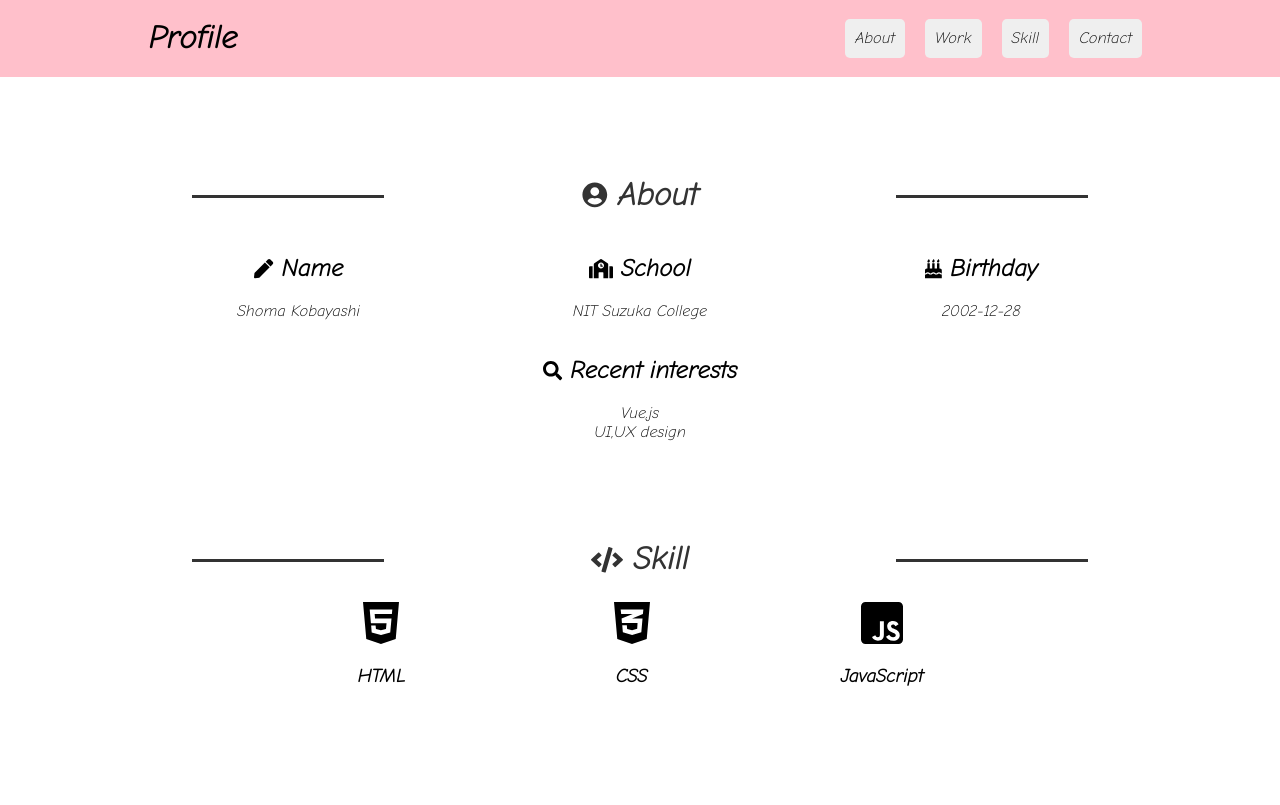
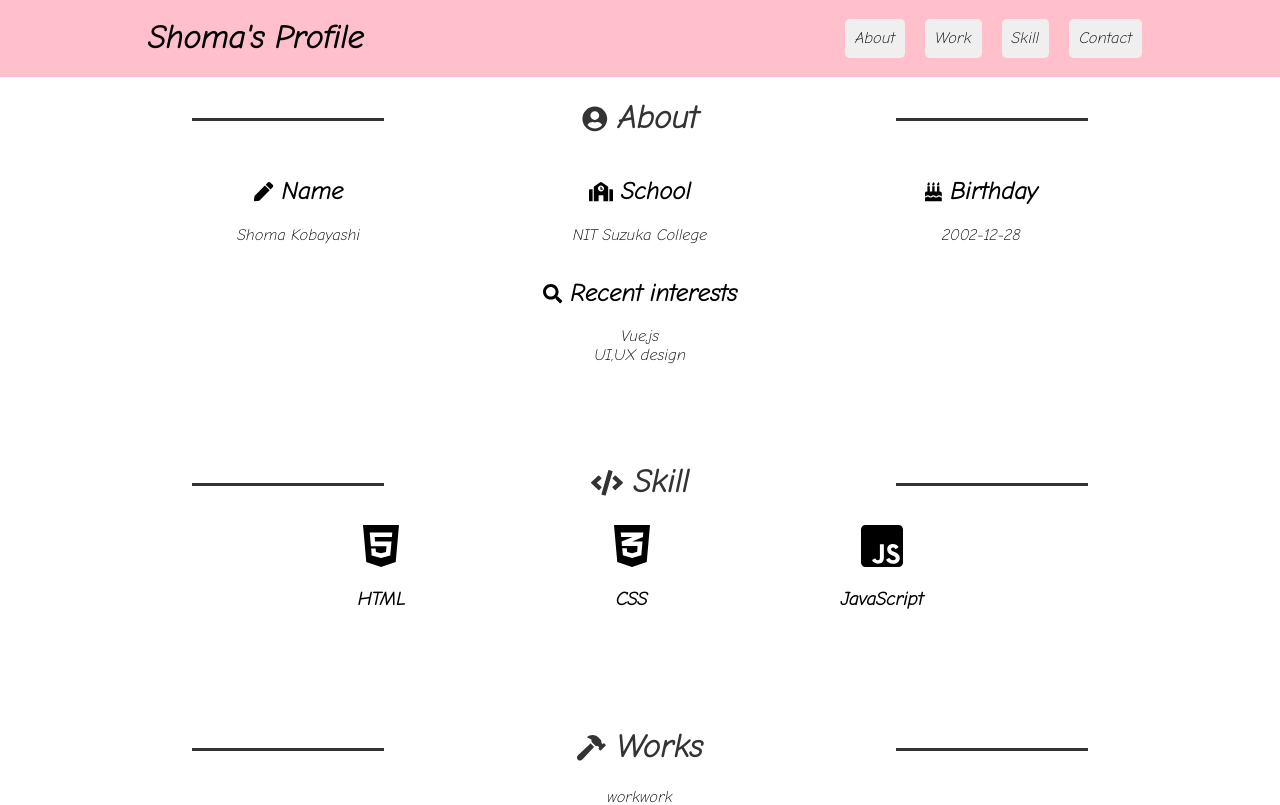
Before and after one commit to kobapi28/-portfolio, a Vue app: page / in a window 1280 px wide. Shown: the top 805 px of the page. Built offline with nearby package versions, Linux system fonts and the light colour scheme.

Commit message:
header固定に対応

```diff
--- a/src/App.vue
+++ b/src/App.vue
@@ -46,6 +46,10 @@ export default {
   font-size: 0.8em;
 }
 
+.text{
+    font-weight: 500;
+}
+
 
 
 .content-title {
--- a/src/components/About.vue
+++ b/src/components/About.vue
@@ -5,23 +5,23 @@
             <div class="about">
               <div class="me">
                 <h2><font-awesome-icon icon="pen" class="icon"/> Name</h2>
-                <p>Shoma Kobayashi</p>
+                <p class="text">Shoma Kobayashi</p>
               </div>
 
               <div class="me">
                 <h2><font-awesome-icon icon="school" class="icon"/> School</h2>
-                <p>NIT Suzuka College</p>
+                <p class="text">NIT Suzuka College</p>
               </div>
 
               <div class="me">
                 <h2><font-awesome-icon icon="birthday-cake" class="icon"/> Birthday</h2>
-                <p>2002-12-28</p>
+                <p class="text">2002-12-28</p>
               </div>
             </div>
 
 
             <h2><font-awesome-icon icon="search" class="icon"/> Recent interests</h2>
-            <p>Vue.js<br>UI,UX design</p>
+            <p class="text">Vue.js<br>UI,UX design</p>
         </div>
     </div>
 </template>
--- a/src/components/Contact.vue
+++ b/src/components/Contact.vue
@@ -3,7 +3,7 @@
         <h1 class="content-title"><font-awesome-icon icon="handshake" class="icon"/> Contact</h1>
         <div class="sam">
             <h2><font-awesome-icon icon="map-marker-alt" class="icon"/> Location</h2>
-            <p>Japan,Mie<br>Suzuka city</p>
+            <p class="text">Japan,Mie<br>Suzuka city</p>
 
             <h2><font-awesome-icon icon="globe" class="icon"/> Around the web</h2>
             <div class="link">
--- a/src/components/Header.vue
+++ b/src/components/Header.vue
@@ -1,12 +1,12 @@
 <template>
   <div class="header">
     <div class="header-inner">
-      <h1 class="title">Profile</h1>
+      <h1 class="title">Shoma's Profile</h1>
       <Nav class="nav"></Nav>
     </div>
 
     <div class="header-res">
-      <h1 class="title-res">Profile</h1>
+      <h1 class="title-res">Shoma's Profile</h1>
       <div class="nav-res">
         <div class="link-content">
           <font-awesome-icon icon="user-circle" class="nav-icon"/>
@@ -42,6 +42,10 @@ export default{
 <style>
 .header{
   background-color:pink;
+  position: fixed;
+  top: 0;
+  width: 100%;
+  z-index: 1;
 }
 
 .header-inner{
@@ -65,7 +69,7 @@ export default{
 
 .title-res{
   margin: auto;
-  padding: 5px;
+  padding: 10px;
 }
 
 .nav-res{
@@ -82,6 +86,7 @@ export default{
 
 .comment{
   margin:5px 0;
+  font-weight: 500;
 }
 
 .link-content{
@@ -90,7 +95,7 @@ export default{
   text-align: center;
 }
 
-@media screen and (max-width: 700px){
+@media screen and (max-width: 768px){
 	.header-inner{
     display: none;
   }
```
